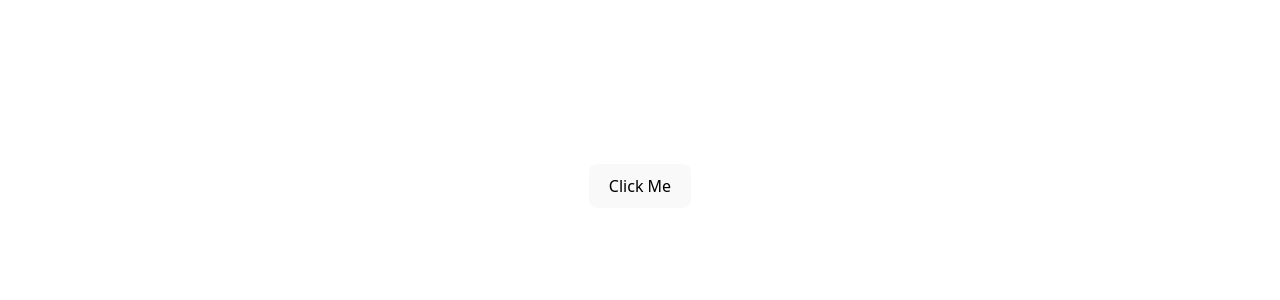
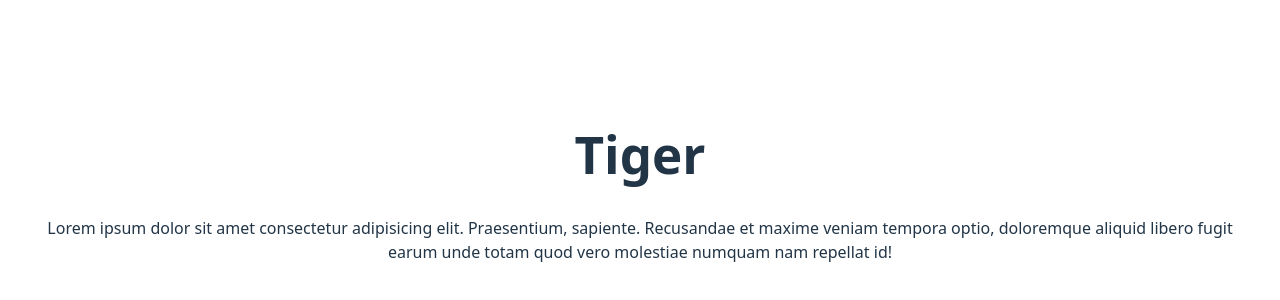
Before and after one commit to SECE-24-28/classroom-project-SuryaTK2007, a React (Vite) app in the folder react/react-app/: page / in a window 1280 px wide. Shown: the part 214-514 px from the top of the page. Built offline with nearby package versions, Linux system fonts and the light colour scheme.

Commit message:
using component in jsx

```diff
--- a/react/react-app/src/App.jsx
+++ b/react/react-app/src/App.jsx
@@ -2,14 +2,12 @@
 import reactLogo from './assets/react.svg'
 import viteLogo from '/vite.svg'
 import './App.css'
+import Temp from './Temp.jsx'
 
 function App() {
-  function demo(a){
-    console.log("Hello " + a);
-  }
   return (
     <>
-      <button onClick={()=>demo("Surya")}>Click Me</button>
+     <Temp />
     </>
   )
 }
--- /dev/null
+++ b/react/react-app/src/Temp.jsx
@@ -0,0 +1,12 @@
+import React from 'react'
+
+function Temp() {
+  return (
+    <div>
+      <h1>Tiger</h1>
+      <p>Lorem ipsum dolor sit amet consectetur adipisicing elit. Praesentium, sapiente. Recusandae et maxime veniam tempora optio, doloremque aliquid libero fugit earum unde totam quod vero molestiae numquam nam repellat id!</p>
+    </div>
+  )
+}
+
+export default Temp
```
